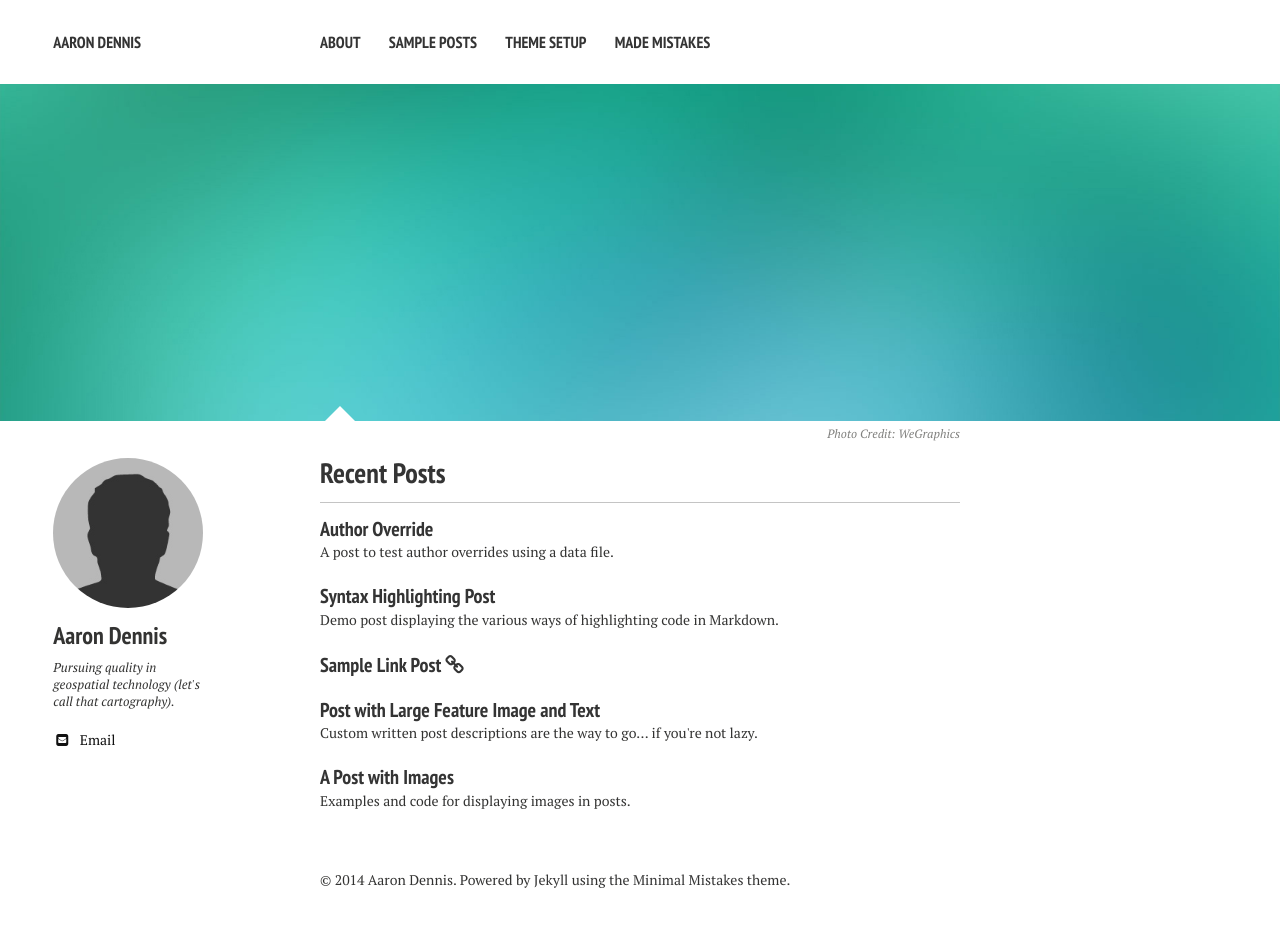
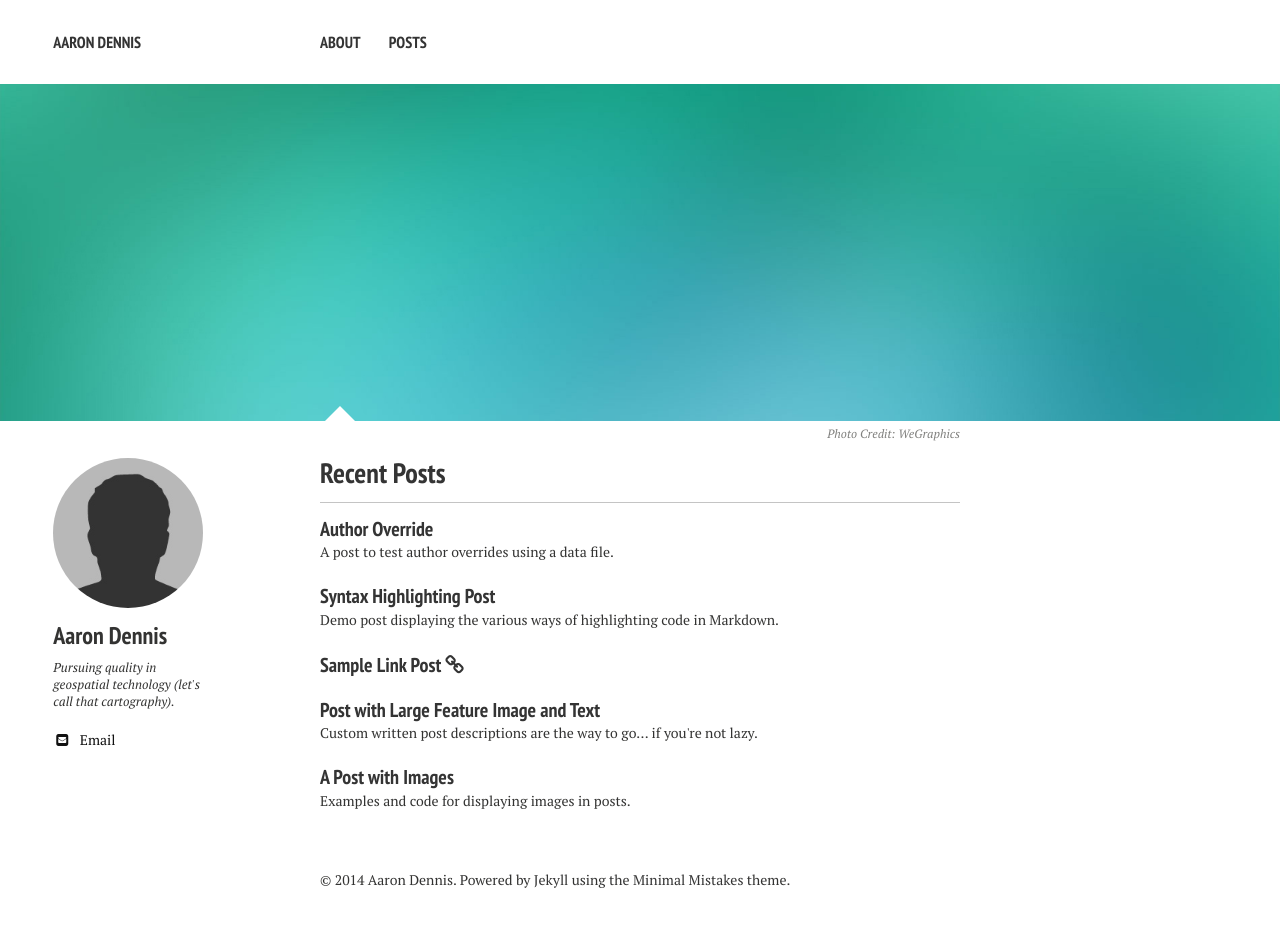
Before and after one commit to Joe-Robertson/aaronpdennis.github.io, a Jekyll site: the page built from index.md, in a window 1280 px wide. Built offline with Jekyll 4.4.1, drawn with Linux system fonts in a browser that asks for light colours; nearby versions of some CDN libraries.

Commit message:
remove unwanted nav

```diff
--- a/_data/navigation.yml
+++ b/_data/navigation.yml
@@ -3,11 +3,5 @@
 - title: About
   url: /about/
 
-- title: Sample Posts
+- title: Posts
   url: /posts/
-
-- title: Theme Setup
-  url: /theme-setup/
-
-- title: Made Mistakes
-  url: http://mademistakes.com
```
